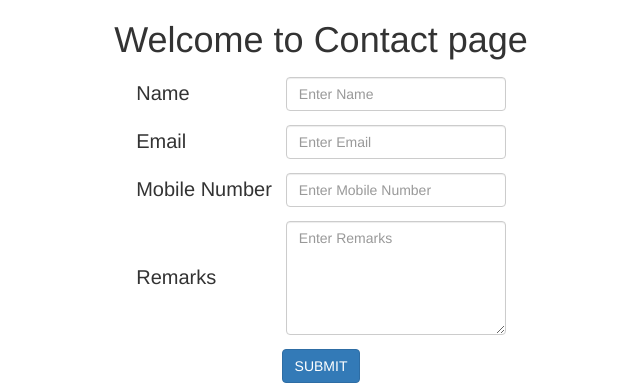
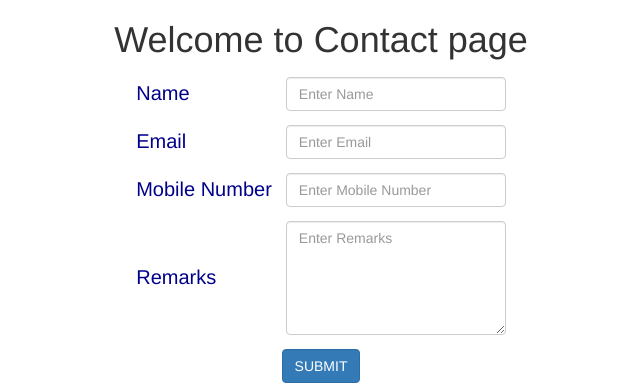
Before and after one commit to Sagarsonara2143/Django_project, a Django app: page /contact/ in a window 1280 px wide. Shown: the part 52-441 px from the top of the page, without its empty margins (319-959 px from the left). Run offline with Django 4.2, Linux system fonts and the light colour scheme; data comes from the database, SQL or seed files in the repository; some libraries are stand-ins or nearby versions.

Commit message:
12.04.2023

```diff
--- a/myapp/templates/contact.html
+++ b/myapp/templates/contact.html
@@ -7,7 +7,13 @@
 	<meta charset="utf-8">
 	<meta name="viewport" content="width=device-width, initial-scale=1">
 	<title></title>
-
+	<style type="text/css">
+	td
+	{
+		font-size: 20px;
+		color: darkblue;
+	}
+	</style>
 </head>
 <body>
 <center>
```
